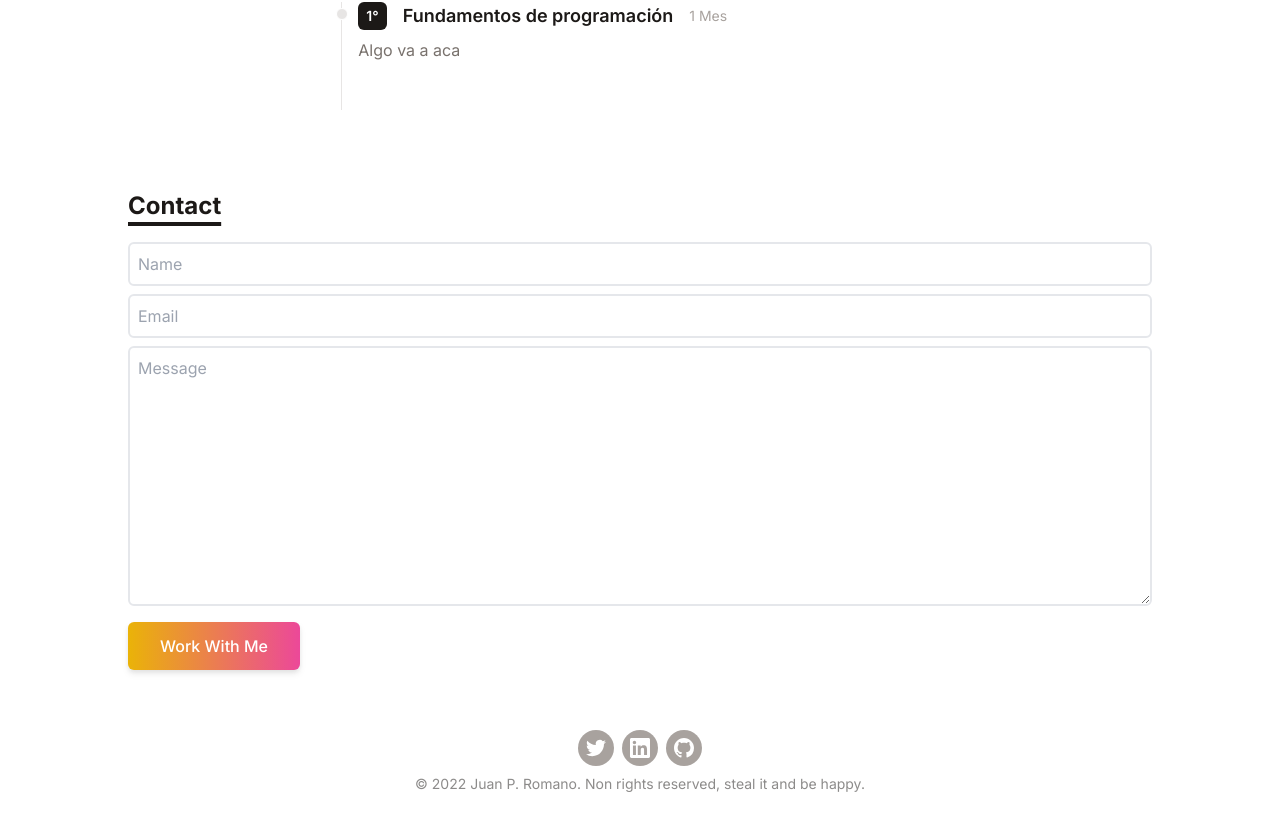
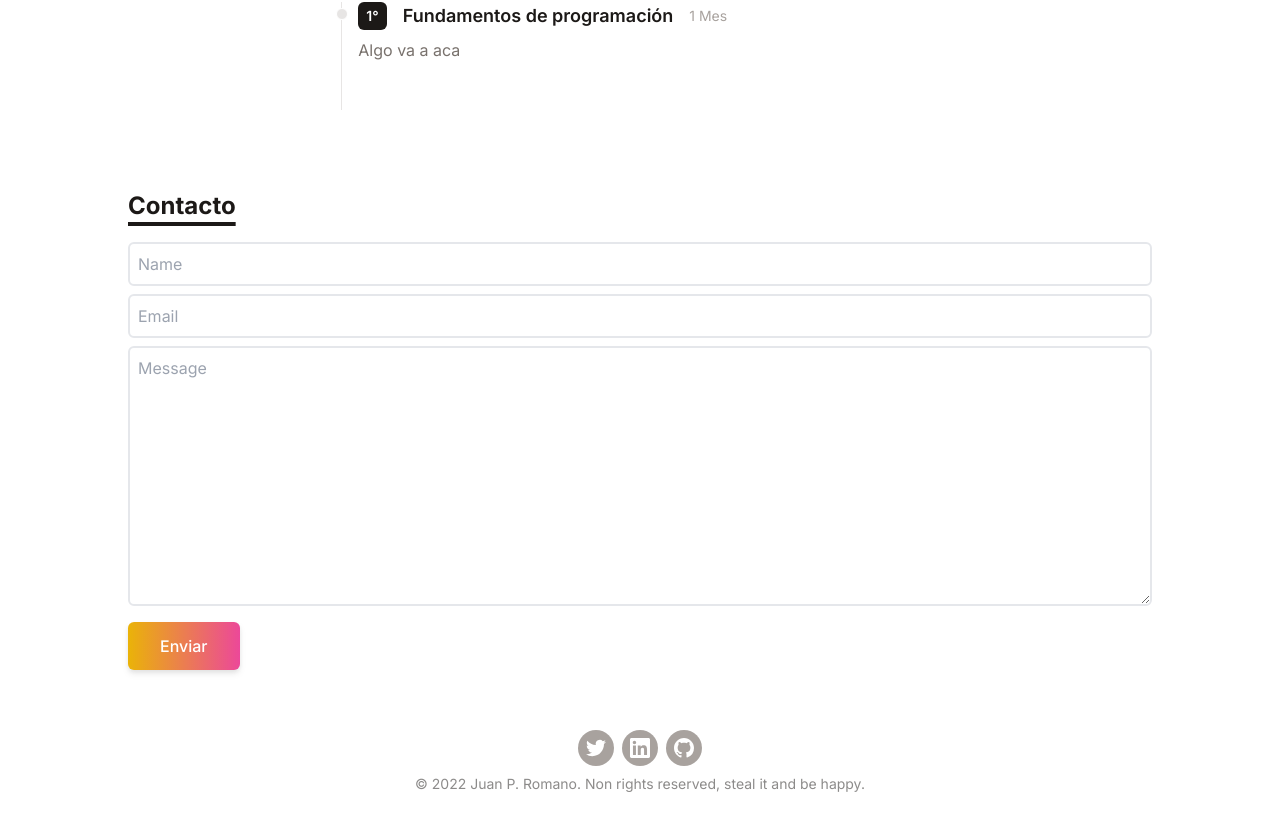
Before and after one commit to jpromanonet/freeCodingResources, a React (Vite) app: page / in a window 1280 px wide. Shown: the part 902-1716 px from the top of the page. Built offline with nearby package versions, Linux system fonts and the light colour scheme.

Commit message:
Working on timeline

```diff
--- a/src/components/Contact.jsx
+++ b/src/components/Contact.jsx
@@ -10,7 +10,7 @@ function Contact() {
                method="POST"
                className="flex flex-col w-full"
             >
-               <Title>Contact</Title>
+               <Title>Contacto</Title>
                <input
                   type="text"
                   name="name"
@@ -33,7 +33,7 @@ function Contact() {
                   type="button"
                   className="text-center inline-block px-8 py-3 w-max text-base font-medium rounded-md text-white bg-gradient-to-r from-yellow-500 to-pink-500 drop-shadow-md hover:stroke-white"
                >
-                  Work With Me
+                  Enviar
                </button>
             </form>
          </div>
```
